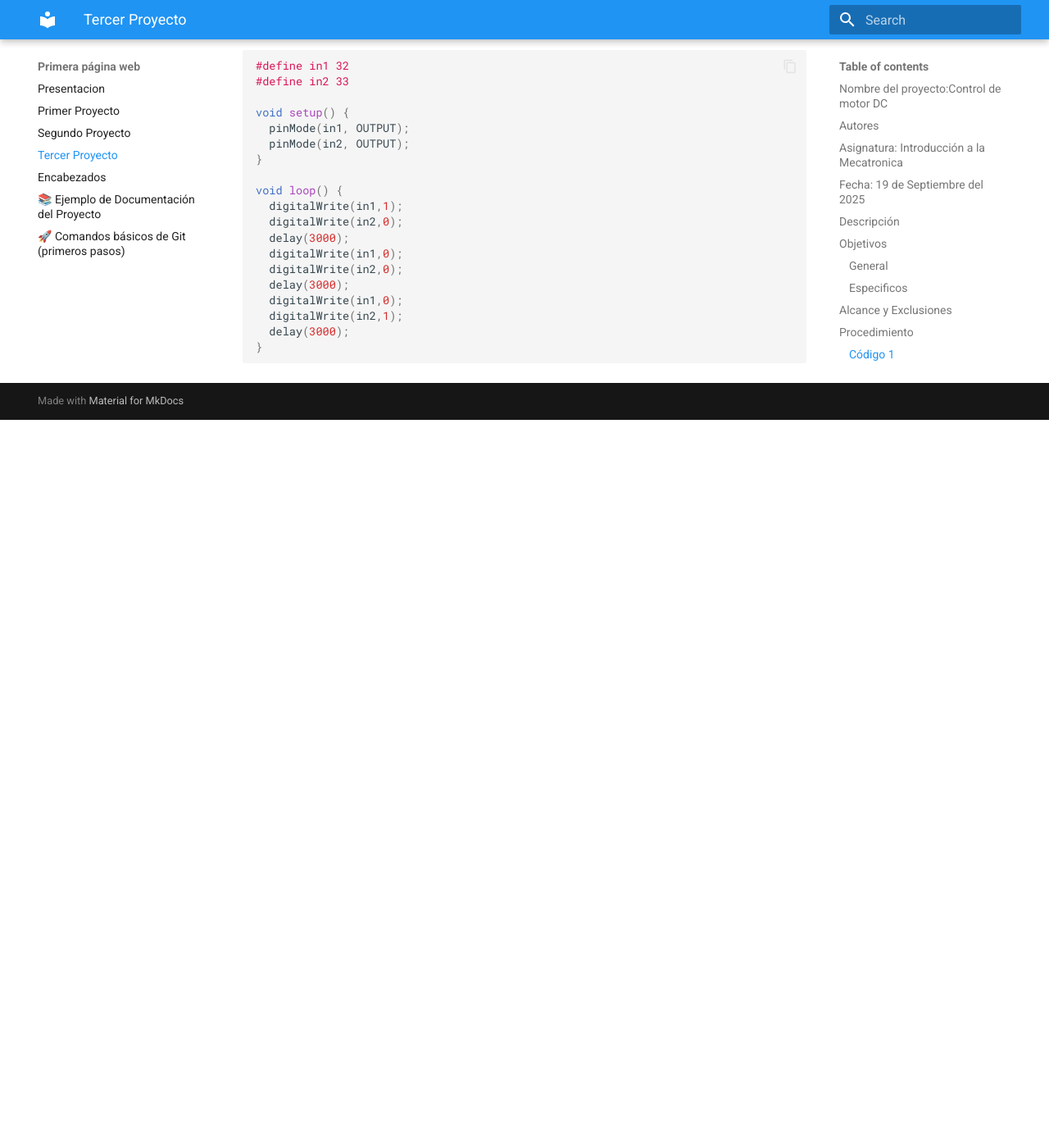
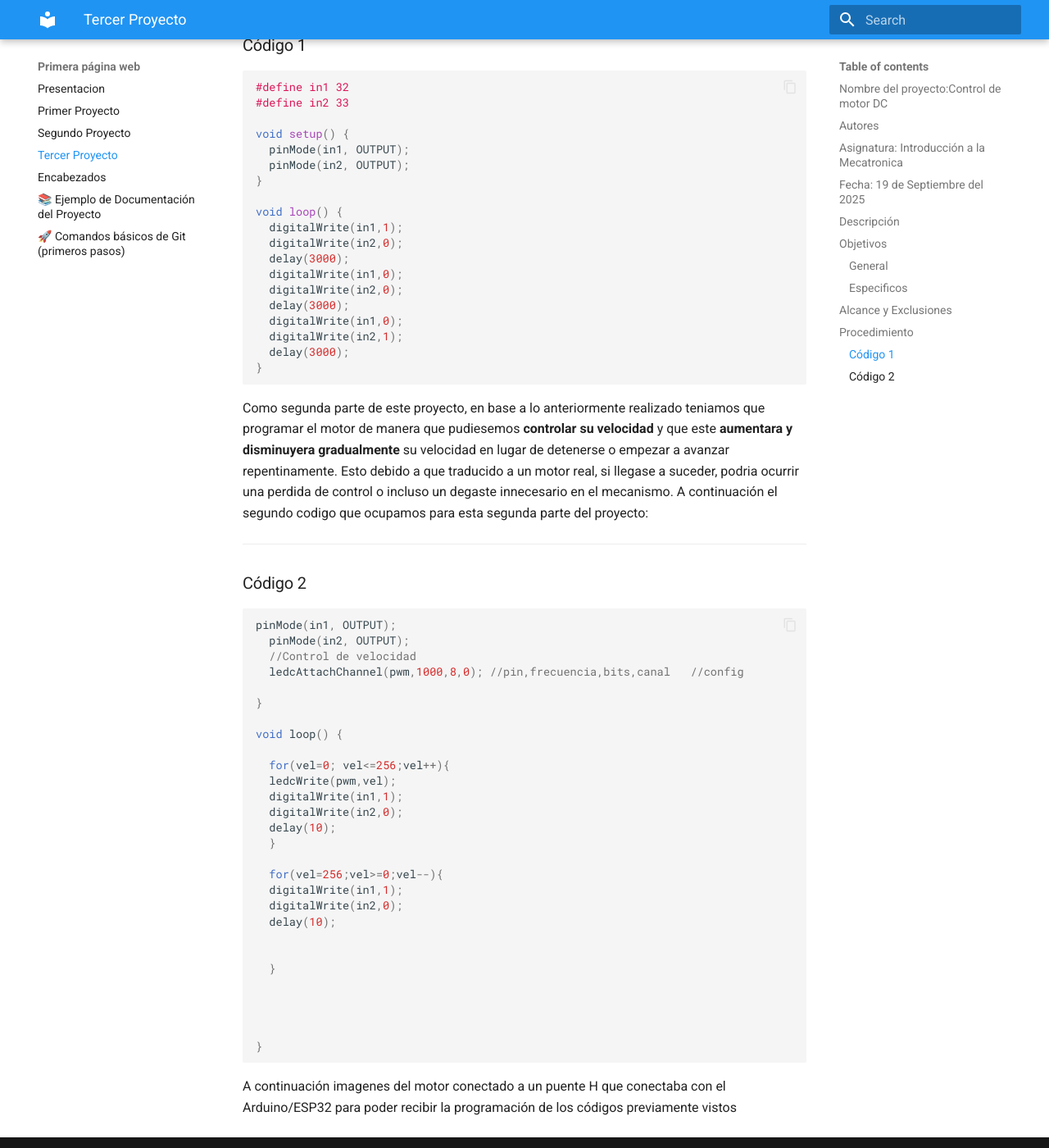
Before and after one commit to Rodrigo-ZC/ZC-ARCHS, an MkDocs documentation site: the page built from docs/TercerProyecto.md, in a window 1280 px wide and 1400 px high, scrolled down 1565 px. Shown: the whole window at 82% size. Built offline with MkDocs 1.6.1 and Material for MkDocs 9.7.7, drawn with Linux system fonts in a browser that asks for light colours; before the commit the page ends 2077 px from its top, so only the background shows below that; some of the changed text lies outside the part shown.

Commit message:
Update TercerProyecto.md

````diff
--- a/docs/TercerProyecto.md
+++ b/docs/TercerProyecto.md
@@ -64,4 +64,45 @@ void loop() {
   digitalWrite(in2,1);
   delay(3000);
 }
+
 ```
+
+
+Como segunda parte de este proyecto, en base a lo anteriormente realizado teniamos que programar el motor de manera que pudiesemos **controlar su velocidad** y que este **aumentara y disminuyera gradualmente** su velocidad en lugar de detenerse o empezar a avanzar repentinamente. Esto debido a que traducido a un motor real, si llegase a suceder, podria ocurrir una perdida de control o incluso un degaste innecesario en el mecanismo.
+A continuación el segundo codigo que ocupamos para esta segunda parte del proyecto:
+
+---
+
+###Código 2
+```cpp
+pinMode(in1, OUTPUT);
+  pinMode(in2, OUTPUT);
+  //Control de velocidad
+  ledcAttachChannel(pwm,1000,8,0); //pin,frecuencia,bits,canal   //config
+
+}
+
+void loop() {
+
+  for(vel=0; vel<=256;vel++){
+  ledcWrite(pwm,vel);
+  digitalWrite(in1,1);
+  digitalWrite(in2,0);
+  delay(10);
+  }
+
+  for(vel=256;vel>=0;vel--){
+  digitalWrite(in1,1);
+  digitalWrite(in2,0);
+  delay(10);
+
+
+  }
+
+
+
+
+}
+```
+
+A continuación imagenes del motor conectado a un puente H que conectaba con el Arduino/ESP32 para poder recibir la programación de los códigos previamente vistos
````
Also changed, not shown: other parts of docs/TercerProyecto.md (+1 -1 lines).
